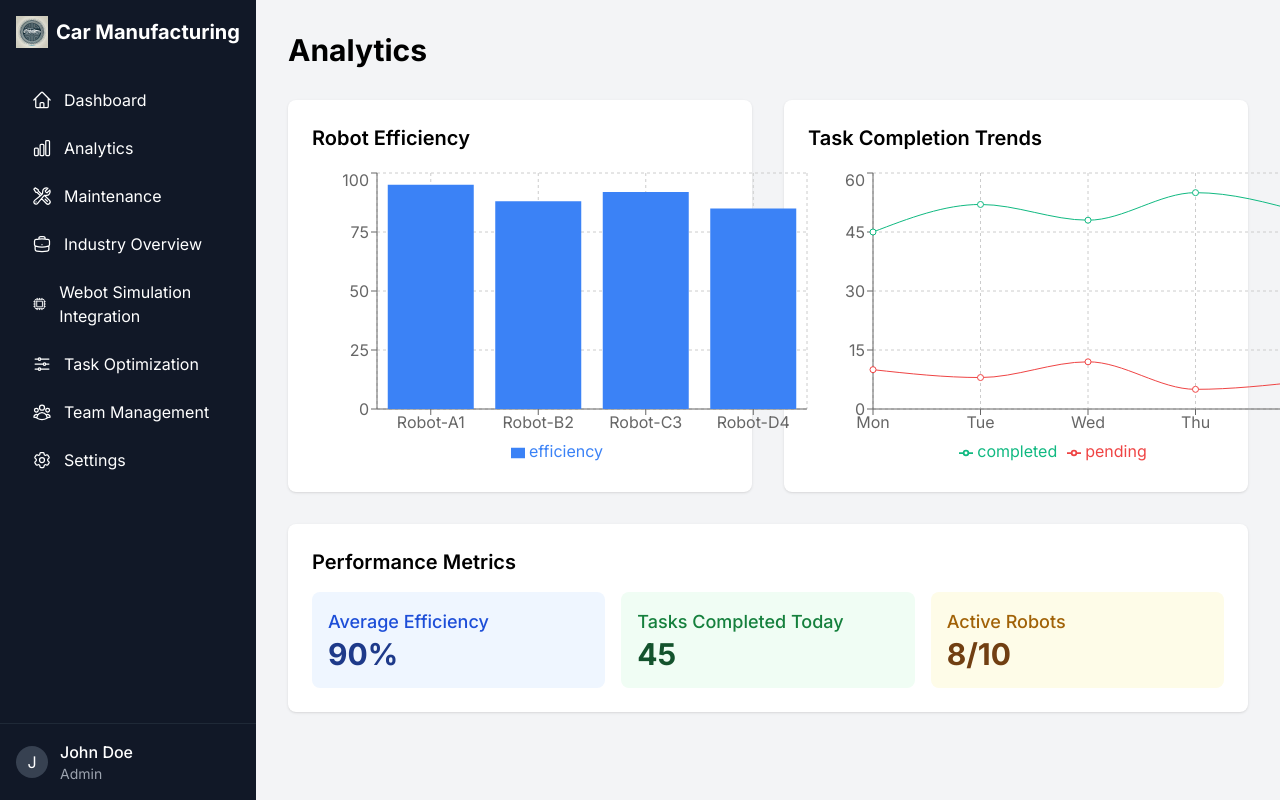
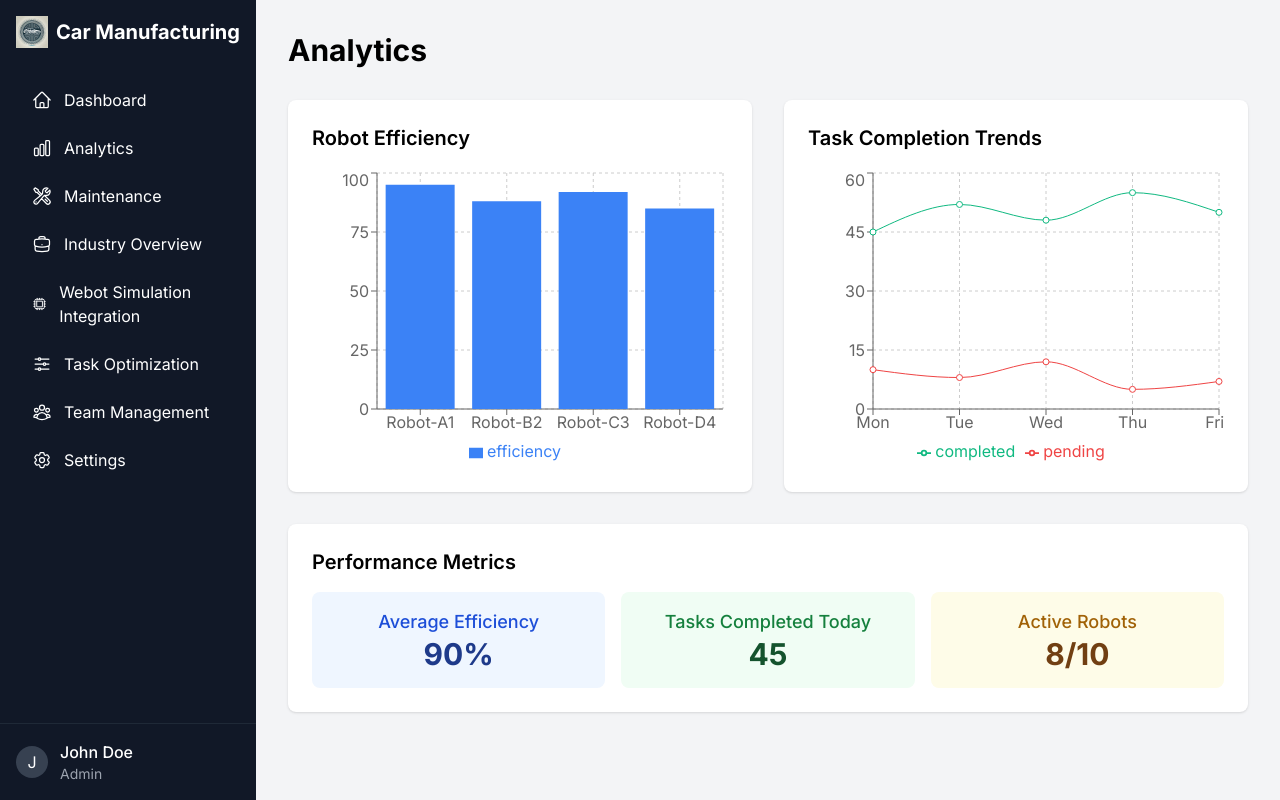
Before and after one commit to CyberKnightsHack/FactoryFlow-AI, a Next.js app: page /analytics in a window 1280 px wide. Built offline with nearby package versions, Linux system fonts and the light colour scheme.

Commit message:
Update page.tsx

```diff
--- a/app/analytics/page.tsx
+++ b/app/analytics/page.tsx
@@ -1,7 +1,18 @@
 'use client';
 
 import Sidebar from '../components/Layout/Sidebar';
-import { BarChart, Bar, XAxis, YAxis, CartesianGrid, Tooltip, Legend, LineChart, Line } from 'recharts';
+import {
+  BarChart,
+  Bar,
+  XAxis,
+  YAxis,
+  CartesianGrid,
+  Tooltip,
+  Legend,
+  ResponsiveContainer,
+  LineChart,
+  Line,
+} from 'recharts';
 
 // Temporary mock data
 const mockUser = {
@@ -29,14 +40,17 @@ export default function Analytics() {
   return (
     <>
       <Sidebar user={mockUser} />
-      <main className="flex-1 p-8 overflow-auto">
+      <main className="flex-1 p-4 sm:p-8 overflow-auto">
         <div className="max-w-7xl mx-auto">
-          <h1 className="text-3xl font-bold mb-8">Analytics</h1>
+          <h1 className="text-3xl font-bold mb-8 text-center sm:text-left">Analytics</h1>
 
           <div className="grid grid-cols-1 lg:grid-cols-2 gap-8">
-            <div className="bg-white p-6 rounded-lg shadow">
+            {/* Robot Efficiency Chart */}
+            <div className="bg-white p-4 sm:p-6 rounded-lg shadow">
               <h2 className="text-xl font-semibold mb-4">Robot Efficiency</h2>
-              <BarChart width={500} height={300} data={efficiencyData}>
+              <div className="w-full" style={{ height: 300 }}>
+                <ResponsiveContainer width="100%" height="100%">
+                  <BarChart data={efficiencyData}>
                     <CartesianGrid strokeDasharray="3 3" />
                     <XAxis dataKey="name" />
                     <YAxis />
@@ -44,11 +58,16 @@ export default function Analytics() {
                     <Legend />
                     <Bar dataKey="efficiency" fill="#3B82F6" />
                   </BarChart>
+                </ResponsiveContainer>
+              </div>
             </div>
 
-            <div className="bg-white p-6 rounded-lg shadow">
+            {/* Task Completion Trends Chart */}
+            <div className="bg-white p-4 sm:p-6 rounded-lg shadow">
               <h2 className="text-xl font-semibold mb-4">Task Completion Trends</h2>
-              <LineChart width={500} height={300} data={taskCompletionData}>
+              <div className="w-full" style={{ height: 300 }}>
+                <ResponsiveContainer width="100%" height="100%">
+                  <LineChart data={taskCompletionData}>
                     <CartesianGrid strokeDasharray="3 3" />
                     <XAxis dataKey="day" />
                     <YAxis />
@@ -57,20 +76,23 @@ export default function Analytics() {
                     <Line type="monotone" dataKey="completed" stroke="#10B981" />
                     <Line type="monotone" dataKey="pending" stroke="#EF4444" />
                   </LineChart>
+                </ResponsiveContainer>
+              </div>
             </div>
 
-            <div className="bg-white p-6 rounded-lg shadow lg:col-span-2">
+            {/* Performance Metrics */}
+            <div className="bg-white p-4 sm:p-6 rounded-lg shadow lg:col-span-2">
               <h2 className="text-xl font-semibold mb-4">Performance Metrics</h2>
               <div className="grid grid-cols-1 md:grid-cols-3 gap-4">
-                <div className="p-4 bg-blue-50 rounded-lg">
+                <div className="p-4 bg-blue-50 rounded-lg text-center">
                   <h3 className="text-lg font-medium text-blue-700">Average Efficiency</h3>
                   <p className="text-3xl font-bold text-blue-900">90%</p>
                 </div>
-                <div className="p-4 bg-green-50 rounded-lg">
+                <div className="p-4 bg-green-50 rounded-lg text-center">
                   <h3 className="text-lg font-medium text-green-700">Tasks Completed Today</h3>
                   <p className="text-3xl font-bold text-green-900">45</p>
                 </div>
-                <div className="p-4 bg-yellow-50 rounded-lg">
+                <div className="p-4 bg-yellow-50 rounded-lg text-center">
                   <h3 className="text-lg font-medium text-yellow-700">Active Robots</h3>
                   <p className="text-3xl font-bold text-yellow-900">8/10</p>
                 </div>
```
Lines whose indentation alone changed are shown as unchanged.
